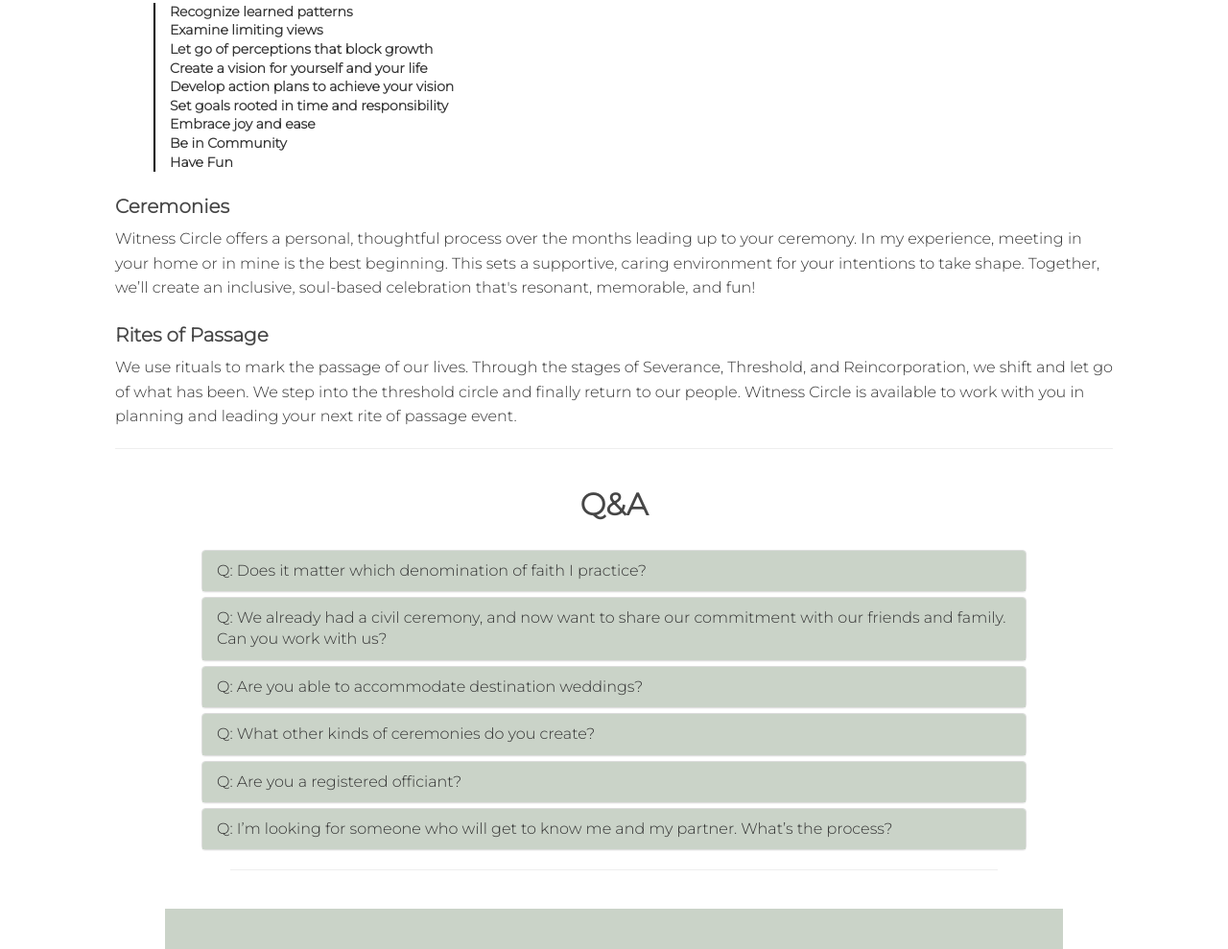
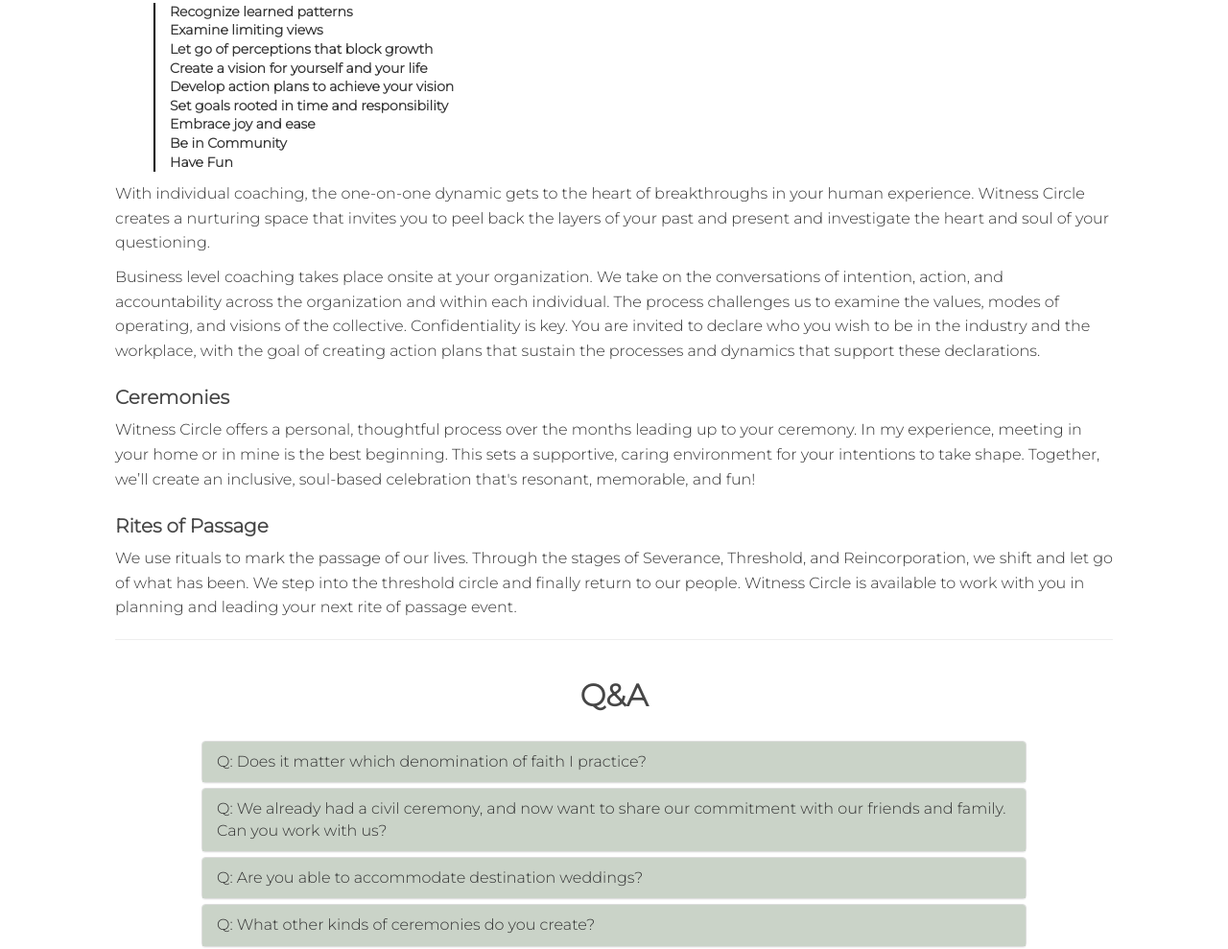
Before and after one commit to joshalexg/witness-circle-2, a plain HTML site: page index.html in a window 1280 px wide. Shown: the part 1720-2709 px from the top of the page at 96% size. Drawn offline with nearby package versions, Linux system fonts and the light colour scheme.

Commit message:
added coaching

```diff
--- a/index.html
+++ b/index.html
@@ -137,6 +137,8 @@
                     <li>Be in Community</li>
                     <li>Have Fun</li>
                   </ul>
+                    <p>With individual coaching, the one-on-one dynamic gets to the heart of breakthroughs in your human experience. Witness Circle creates a nurturing space that invites you to peel back the layers of your past and present and investigate the heart and soul of your questioning.</p>
+                    <p>Business level coaching takes place onsite at your organization. We take on the conversations of intention, action, and accountability across the organization and within each individual. The process challenges us to examine the values, modes of operating, and visions of the collective. Confidentiality is key. You are invited to declare who you wish to be in the industry and the workplace, with the goal of creating action plans that sustain the processes and dynamics that support these declarations.</p>
 
                   <!-- <h4>Executive, Team, & Business Coaching</h4>
                     <p>Coaching at the executive, team, and business level takes place onsite at your organization. We take on the conversations of intention, action, and accountability across the organization and within each individual.</p>
```
